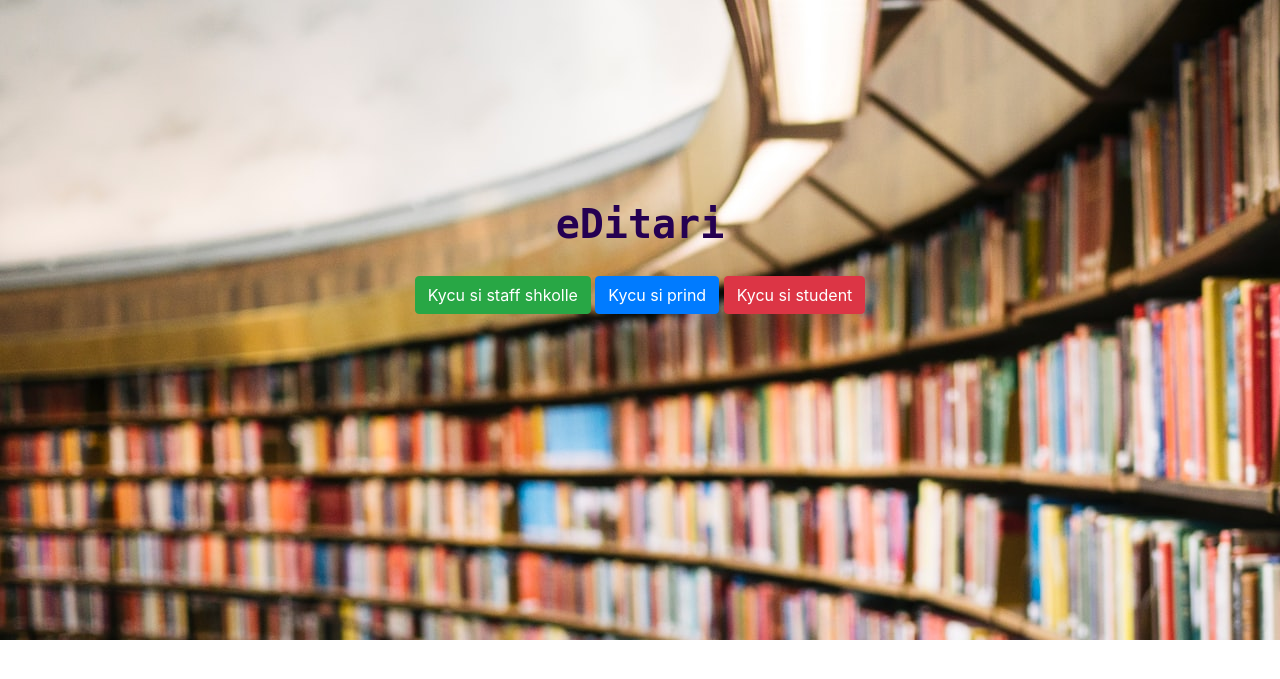
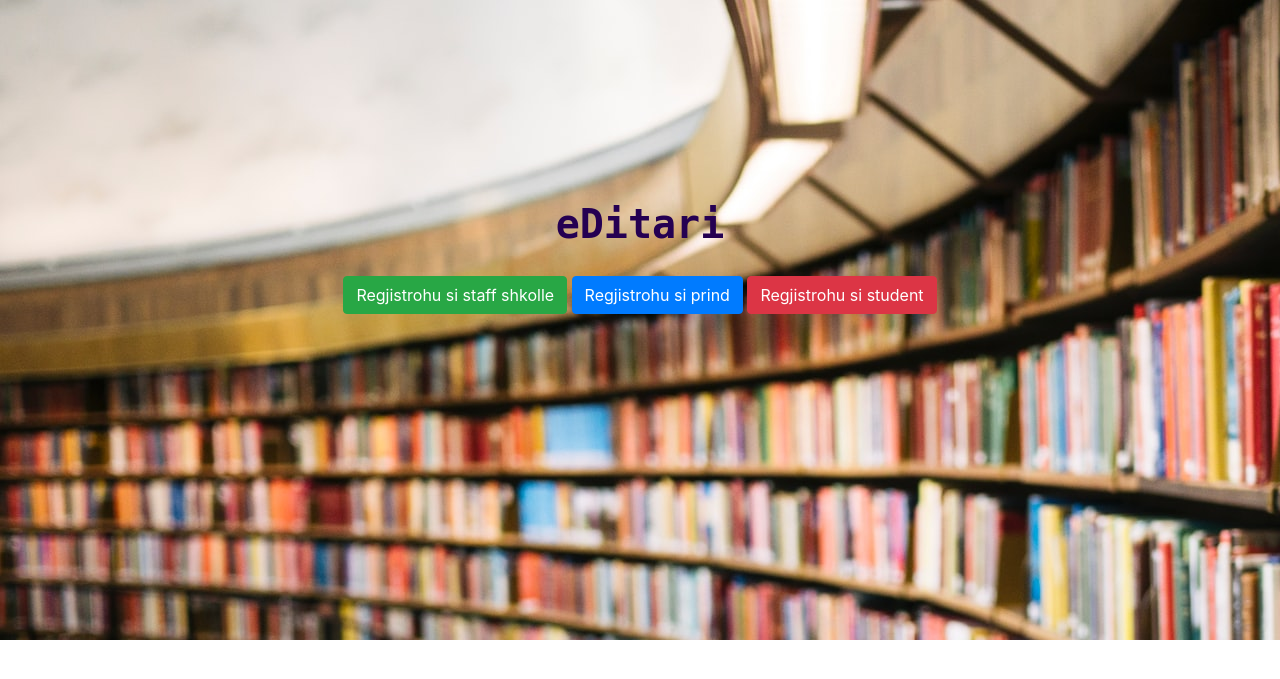
Before and after one commit to altinthaqi/e-ditari, a Django app: page / in a window 1280 px wide. Shown: the top 679 px of the page. Run offline with Django 3.2, Linux system fonts and the light colour scheme; some libraries are stand-ins or nearby versions.

Commit message:
Fixed some bugs

```diff
--- a/editari/templates/editari/index.html
+++ b/editari/templates/editari/index.html
@@ -22,9 +22,9 @@
 <body>
     <div class="first-container">
         <h1 id="title">eDitari</h1>
-        <button type="button" class="btn btn-success"><a href="{% url 'staff-login' %}"> Kycu si staff shkolle </a></button>
-        <button type="button" class="btn btn-primary"><a href="{% url 'parent-login' %}"> Kycu si prind </a></button>
-        <button type="button" class="btn btn-danger"><a href="{% url 'student-login' %}"> Kycu si student </a></button>
+        <button type="button" class="btn btn-success"><a href="{% url 'staff-register' %}"> Regjistrohu si staff shkolle </a></button>
+        <button type="button" class="btn btn-primary"><a href="{% url 'parent-register' %}"> Regjistrohu si prind </a></button>
+        <button type="button" class="btn btn-danger"><a href="{% url 'student-register' %}"> Regjistrohu si student </a></button>
     </div>
 </body>
 </html>
--- a/editari/urls.py
+++ b/editari/urls.py
@@ -3,7 +3,7 @@ from . import views
 
 urlpatterns = [
     path('', views.home, name='blogs-home'),
-    path('staff-login', views.staff_login, name='staff-login'),
-    path('parent-login', views.parent_login, name='parent-login'),
-    path('student-login', views.student_login, name='student-login'),
+    path('staff-register', views.staff_register, name='staff-register'),
+    path('parent-register', views.parent_register, name='parent-register'),
+    path('student-register', views.student_register, name='student-register'),
 ]
--- a/editari/views.py
+++ b/editari/views.py
@@ -5,11 +5,11 @@ from django.http import HttpResponse
 def home(request):
     return render(request, 'editari/index.html')
 
-def staff_login(request):
-    return render(request, 'editari/staff-login.html')
+def staff_register(request):
+    return render(request, 'editari/staff-register.html')
 
-def parent_login(request):
-    return render(request, 'editari/parent-login.html')
+def parent_register(request):
+    return render(request, 'editari/parent-register.html')
 
-def student_login(request):
-    return render(request, 'editari/student-login.html')
+def student_register(request):
+    return render(request, 'editari/student-register.html')
```
Also changed, not shown: editari/templates/editari/parent-register.html (renamed from editari/templates/editari/parent-login.html), editari/templates/editari/staff-register.html (renamed from editari/templates/editari/staff-login.html), editari/templates/editari/student-register.html (renamed from editari/templates/editari/student-login.html).
